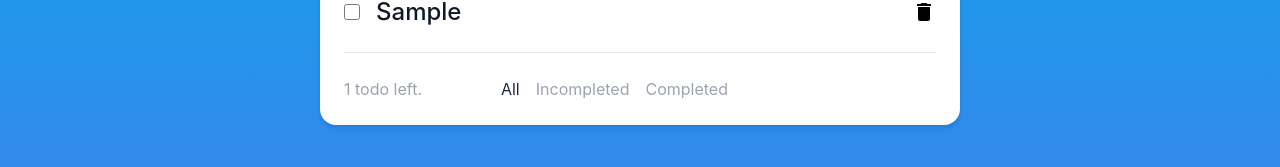
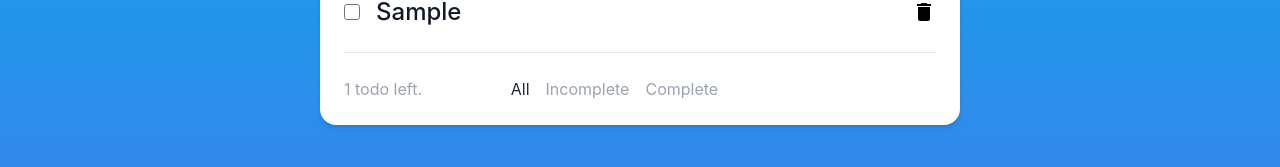
Before and after one commit to cbolboros/todo-app, a React (Create React App) app: page / in a window 1280 px wide. Both pictures are taken after typing "Sample" into the empty fields and a click on the button 924 px from the left and 76 px from the top of the page. Shown: the part 180-347 px from the top of the page. Built offline with nearby package versions, Linux system fonts and the light colour scheme.

Commit message:
moved filter buttons to a separate component

```diff
--- a/src/components/Filters.jsx
+++ b/src/components/Filters.jsx
@@ -1,28 +1,39 @@
-import React from "react";
+import React, { useEffect, useState } from "react";
 
-export default function Filters({ todos, setTodos, filterType, setFilterType }) {
+export default function Filters({ todos, setFilteredTodos, activeFilter, setActiveFilter }) {
+  useEffect(() => {
+    if (activeFilter === 0) {
+      setFilteredTodos(todos);
+    }
+    if (activeFilter === 1) {
+      setFilteredTodos(todos.filter((todo) => !todo.isComplete));
+    }
+    if (activeFilter === 2) {
+      setFilteredTodos(todos.filter((todo) => todo.isComplete));
+    }
+  }, [activeFilter]);
   return (
     <div className="flex gap-4">
       <button
-        className={`text-gray-400 hover:text-gray-800 transition duration-300 ${filterType === "all" ? "text-gray-800" : ""}`}
+        className={`text-gray-400 hover:text-gray-800 transition duration-300 ${activeFilter === 0 ? "text-gray-800" : ""}`}
         onClick={() => {
-          setFilterType("all");
+          setActiveFilter(0);
         }}
       >
         All
       </button>
       <button
-        className={`text-gray-400 hover:text-gray-800 transition duration-300 ${filterType === "incomplete" ? "text-gray-800" : ""}`}
+        className={`text-gray-400 hover:text-gray-800 transition duration-300 ${activeFilter === 1 ? "text-gray-800" : ""}`}
         onClick={() => {
-          setFilterType("incomplete");
+          setActiveFilter(1);
         }}
       >
         Incomplete
       </button>
       <button
-        className={`text-gray-400 hover:text-gray-800 transition duration-300 ${filterType === "complete" ? "text-gray-800" : ""}`}
+        className={`text-gray-400 hover:text-gray-800 transition duration-300 ${activeFilter === 2 ? "text-gray-800" : ""}`}
         onClick={() => {
-          setFilterType("complete");
+          setActiveFilter(2);
         }}
       >
         Complete
--- a/src/components/Todo.jsx
+++ b/src/components/Todo.jsx
@@ -1,4 +1,4 @@
-import React, { useState } from "react";
+import React from "react";
 import { MdDelete } from "react-icons/md";
 
 export default function Todo({ todo, completeTodo, removeTodo }) {
--- a/src/components/TodoList.jsx
+++ b/src/components/TodoList.jsx
@@ -1,10 +1,18 @@
-import React, { useState } from "react";
+import React, { useEffect, useState } from "react";
+import Filters from "./Filters";
 import Todo from "./Todo";
 import TodoForm from "./TodoForm";
 
 export default function TodoList() {
   const [todos, setTodos] = useState([]);
-  const [filterType, setFilterType] = useState("all");
+  const [filteredTodos, setFilteredTodos] = useState([]);
+  const [activeFilter, setActiveFilter] = useState(0);
+
+  useEffect(() => {
+    if (!todos.length) {
+      setActiveFilter(0);
+    }
+  }, [todos]);
 
   const addTodo = (todo) => {
     if (!todo.text) {
@@ -14,6 +22,7 @@ export default function TodoList() {
     const newTodos = [todo, ...todos];
 
     setTodos(newTodos);
+    setFilteredTodos(newTodos);
 
     console.log(newTodos);
   };
@@ -38,8 +47,9 @@ export default function TodoList() {
     setTodos(incompleteTodos);
   };
 
-  let incompleteTodos = todos.filter((todo) => !todo.isComplete);
-  let completedTodos = todos.filter((todo) => todo.isComplete);
+  const incompleteTodos = todos.filter((todo) => !todo.isComplete);
+  const completedTodos = todos.filter((todo) => todo.isComplete);
+
   const todoLabel = incompleteTodos.length && (incompleteTodos.length === 1 ? "todo" : "todos");
 
   return (
@@ -48,47 +58,13 @@ export default function TodoList() {
       <div className="bg-white w-[50%] rounded-2xl mt-10 shadow-md">
         {todos.length ? (
           <div>
-            {todos.map((todo, index) => {
-              if (filterType !== "all") {
-                if (filterType === "completed") {
-                  return todo.isComplete && <Todo todo={todo} completeTodo={completeTodo} removeTodo={removeTodo} />;
-                }
-                if (filterType === "incompleted") {
-                  return !todo.isComplete && <Todo todo={todo} completeTodo={completeTodo} removeTodo={removeTodo} />;
-                }
-              } else {
-                return <Todo todo={todo} completeTodo={completeTodo} removeTodo={removeTodo} />;
-              }
-            })}
+            {filteredTodos.map((todo, index) => (
+              <Todo todo={todo} completeTodo={completeTodo} removeTodo={removeTodo} />
+            ))}
             <hr className="ml-6 mr-6" />
             <div className="p-6 flex justify-between">
               <div className="text-gray-400">{incompleteTodos.length ? `${incompleteTodos.length} ${todoLabel} left.` : "All todos completed !"}</div>
-              <div className="flex gap-4">
-                <button
-                  className={`text-gray-400 hover:text-gray-800 ${filterType === "all" ? "text-gray-800" : ""}`}
-                  onClick={() => {
-                    setFilterType("all");
-                  }}
-                >
-                  All
-                </button>
-                <button
-                  className={`text-gray-400 hover:text-gray-800 ${filterType === "incompleted" ? "text-gray-800" : ""}`}
-                  onClick={() => {
-                    setFilterType("incompleted");
-                  }}
-                >
-                  Incompleted
-                </button>
-                <button
-                  className={`text-gray-400 hover:text-gray-800 ${filterType === "completed" ? "text-gray-800" : ""}`}
-                  onClick={() => {
-                    setFilterType("completed");
-                  }}
-                >
-                  Completed
-                </button>
-              </div>
+              <Filters todos={todos} setFilteredTodos={setFilteredTodos} setActiveFilter={setActiveFilter} activeFilter={activeFilter} />
               <button
                 className={`text-gray-400 hover:text-gray-800 transition duration-300 ${completedTodos.length < 1 ? "invisible" : ""}`}
                 onClick={() => removeCompletedTodos()}
```
